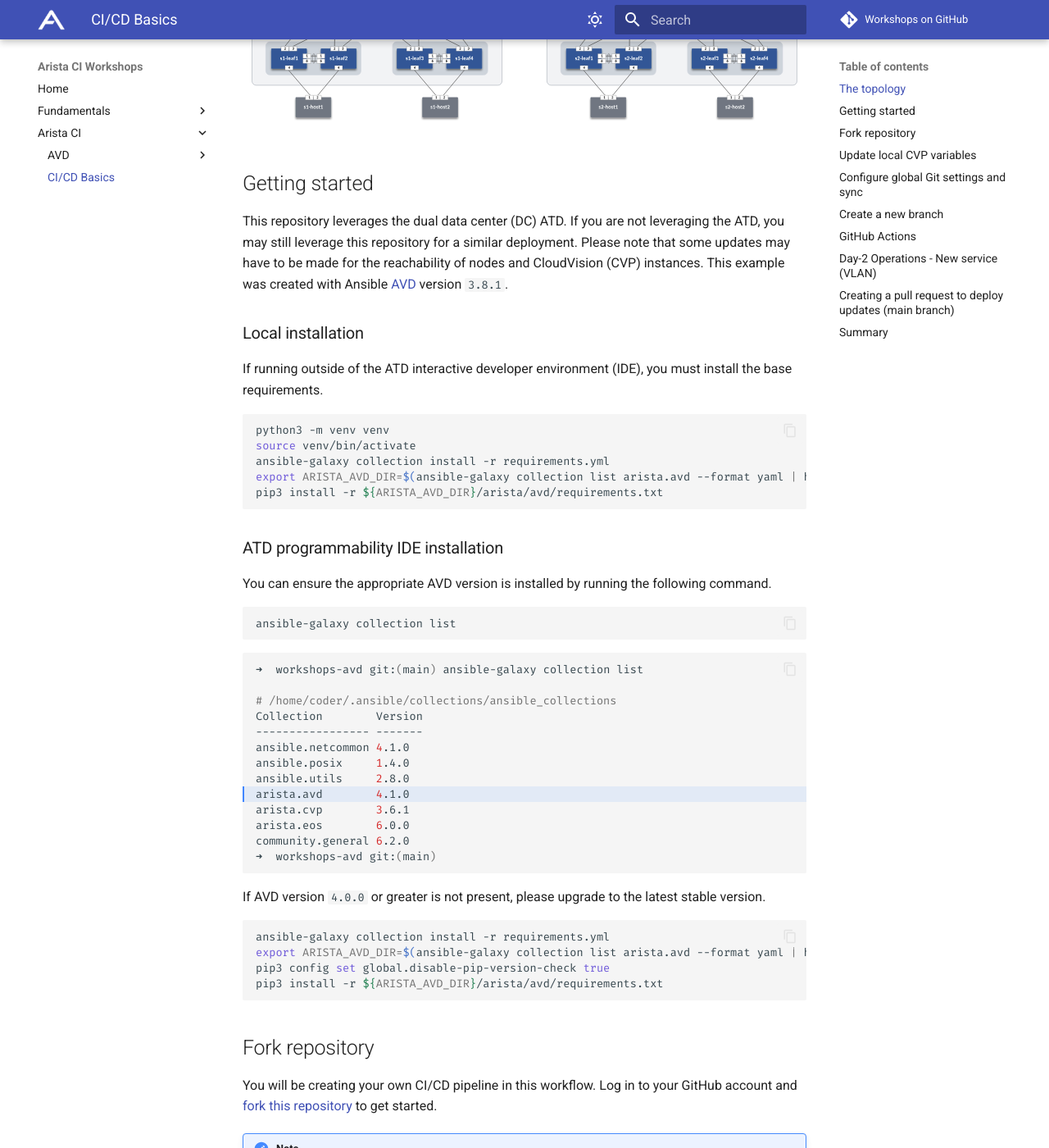
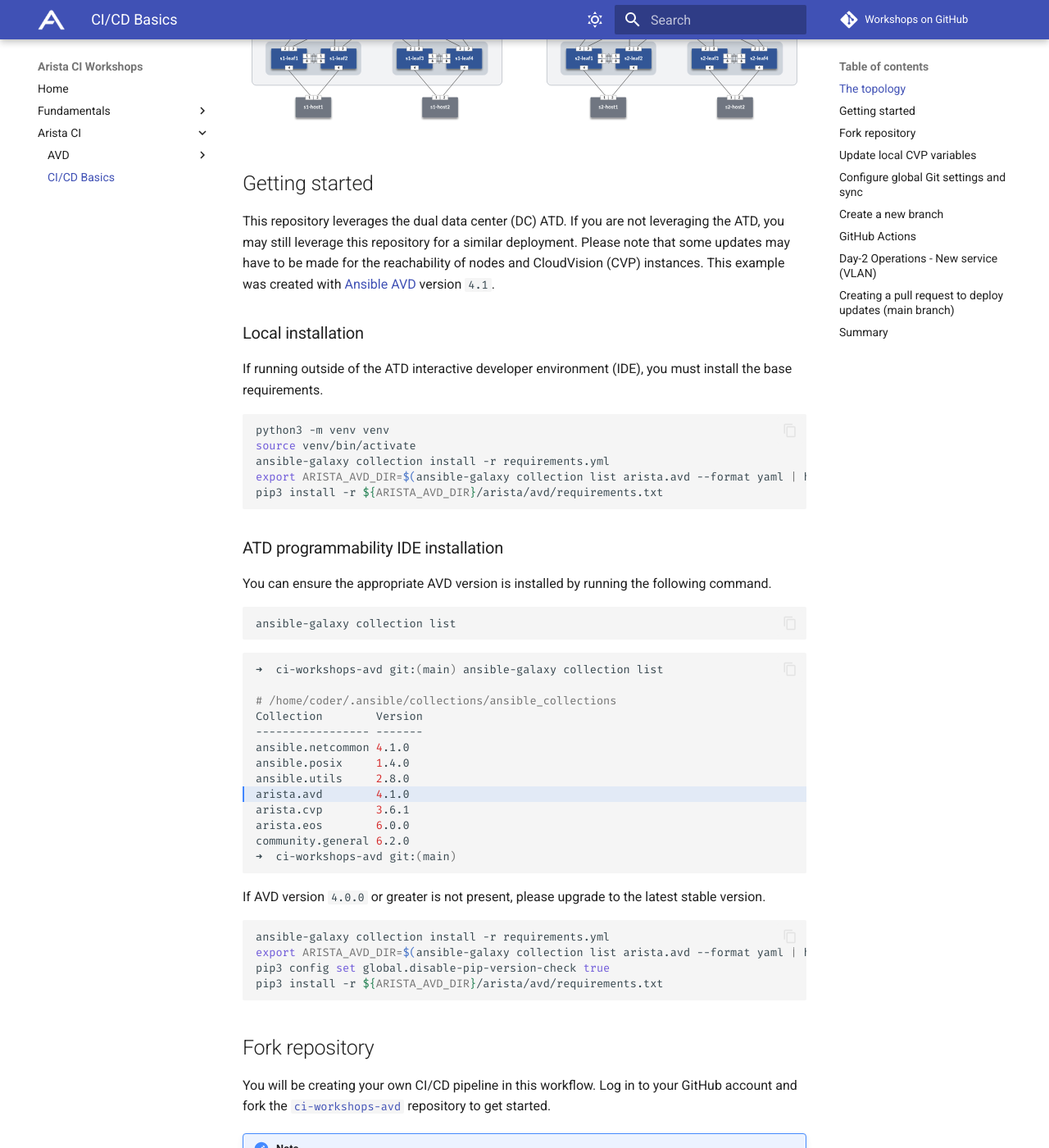
Before and after one commit to aristanetworks/avd-workshops, an MkDocs documentation site: the page built from workshops/cicd-basics.md, in a window 1280 px wide and 1400 px high, scrolled down 801 px. Shown: the whole window at 82% size. Built offline with MkDocs 1.6.1 and Material for MkDocs 9.7.7, drawn with Linux system fonts in a browser that asks for light colours; comment, search, counter and statistics services are not loaded; some of the changed text lies outside the part shown.

Commit message:
Updates for git moves

````diff
--- a/workshops/cicd-basics.md
+++ b/workshops/cicd-basics.md
@@ -17,7 +17,7 @@
 
 ## Getting started
 
-This repository leverages the dual data center (DC) ATD. If you are not leveraging the ATD, you may still leverage this repository for a similar deployment. Please note that some updates may have to be made for the reachability of nodes and CloudVision (CVP) instances. This example was created with Ansible [AVD](https://avd.sh/en/stable/) version `3.8.1`.
+This repository leverages the dual data center (DC) ATD. If you are not leveraging the ATD, you may still leverage this repository for a similar deployment. Please note that some updates may have to be made for the reachability of nodes and CloudVision (CVP) instances. This example was created with [Ansible AVD](https://avd.arista.com/4.1/index.html) version `4.1`.
 
 ### Local installation
 
@@ -40,7 +40,7 @@
 ```
 
 ```shell hl_lines="9"
-➜  workshops-avd git:(main) ansible-galaxy collection list
+➜  ci-workshops-avd git:(main) ansible-galaxy collection list
 
 # /home/coder/.ansible/collections/ansible_collections
 Collection        Version
@@ -52,7 +52,7 @@
 arista.cvp        3.6.1
 arista.eos        6.0.0
 community.general 6.2.0
-➜  workshops-avd git:(main)
+➜  ci-workshops-avd git:(main)
 ```
 
 If AVD version `4.0.0` or greater is not present, please upgrade to the latest stable version.
@@ -66,7 +66,7 @@
 
 ## Fork repository
 
-You will be creating your own CI/CD pipeline in this workflow. Log in to your GitHub account and [fork this repository](https://github.com/PacketAnglers/workshops-avd) to get started.
+You will be creating your own CI/CD pipeline in this workflow. Log in to your GitHub account and fork the [`ci-workshops-avd`](https://github.com/aristanetworks/ci-workshops-avd/) repository to get started.
 
 !!! note
     You can skip this step if the repository was forked during the AVD workshop.
@@ -110,7 +110,7 @@
 
 Every user will get a unique CVP instance deployed. There are two updates required.
 
-1. Add the `ansible_host` variable under the `cvp` host in the `/home/coder/project/labfiles/workshops-avd/sites/site_1/inventory.yml` file. The domain name can be located at the top of your ATD lab environment.
+1. Add the `ansible_host` variable under the `cvp` host in the `/home/coder/project/labfiles/ci-workshops-avd/sites/site_1/inventory.yml` file. The domain name can be located at the top of your ATD lab environment.
 
     ```yaml
     ---
@@ -123,7 +123,7 @@
        ...
     ```
 
-2. Add the `ansible_host` variable under the `cvp` host in the `/home/coder/project/labfiles/workshops-avd/sites/site_2/inventory.yml` file.
+2. Add the `ansible_host` variable under the `cvp` host in the `/home/coder/project/labfiles/ci-workshops-avd/sites/site_2/inventory.yml` file.
 
     ```yaml
     ---
@@ -144,7 +144,7 @@
 1. From the IDE terminal, run the following:
 
     ```shell
-    cd /home/coder/project/labfiles/workshops-avd
+    cd /home/coder/project/labfiles/ci-workshops-avd
     git config --global user.name "FirstName LastName"
     git config --global user.email "name@example.com"
     git add .
@@ -302,7 +302,7 @@
 We can run pre-commit manually by running the `pre-commit run -a` command.
 
 ```shell
-➜  workshops-avd git:(main) ✗ pre-commit run -a
+➜  ci-workshops-avd git:(main) ✗ pre-commit run -a
 trim trailing whitespace.................................................Passed
 fix end of files.........................................................Failed
 - hook id: end-of-file-fixer
@@ -320,7 +320,7 @@
 did not find expected key
   in "sites/site_1/group_vars/SITE1_FABRIC_SERVICES.yml", line 27, column 17
 
-➜  workshops-avd git:(main) ✗
+➜  ci-workshops-avd git:(main) ✗
 ```
 
 We can see the two failures. pre-commit hooks will try and fix errors. However, pre-commit does not assume our intent with the YAML file; that fix is up to us. If you correct the indentation in the file and rerun pre-commit, you will see all passes.
@@ -341,11 +341,11 @@
 ```
 
 ```shell
-➜  workshops-avd git:(main) ✗ pre-commit run -a
+➜  ci-workshops-avd git:(main) ✗ pre-commit run -a
 trim trailing whitespace.................................................Passed
 fix end of files.........................................................Passed
 check yaml...............................................................Passed
-➜  workshops-avd git:(main)
+➜  ci-workshops-avd git:(main)
 ```
 
 #### Filter changes to the Pipeline
````
Also changed, not shown: other parts of workshops/cicd-basics.md (+1 -1 lines), workshops/assets/images/change-pr.png, workshops/assets/images/create-fork.png, workshops/assets/images/save-fork.png.
